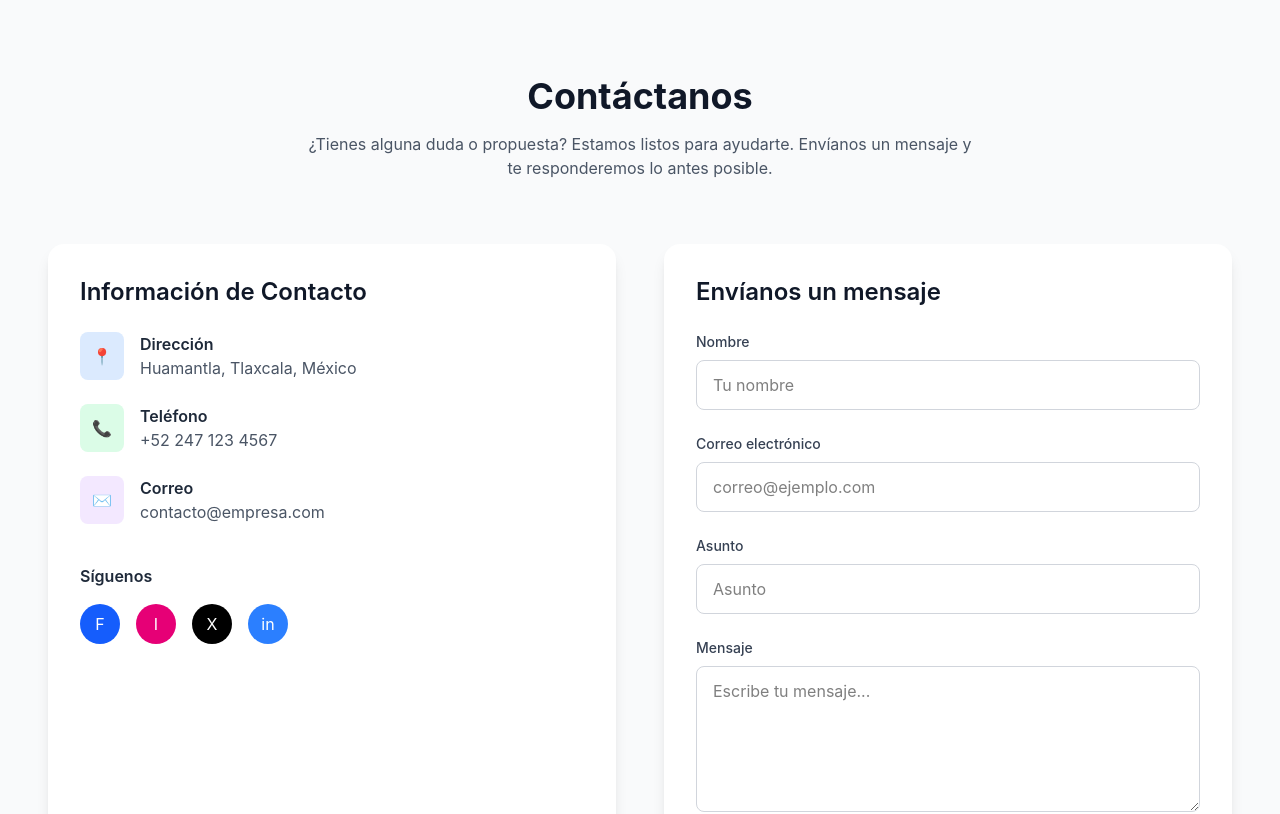
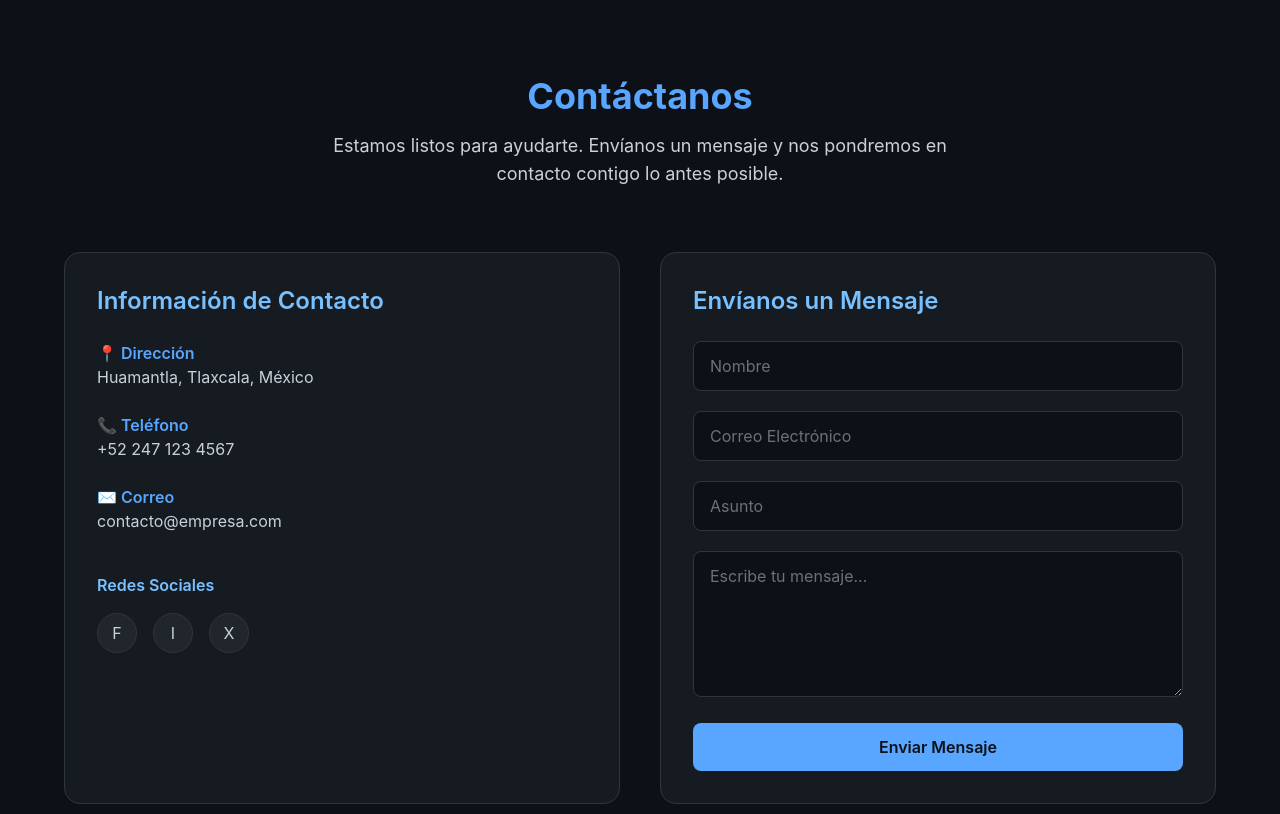
Before and after one commit to alampf/landing-page, a React (Vite) app: page / in a window 1280 px wide. Shown: the part 1480-2294 px from the top of the page. Built offline with nearby package versions, Linux system fonts and the light colour scheme.

Commit message:
change colors

```diff
--- a/src/pages/contact.jsx
+++ b/src/pages/contact.jsx
@@ -1,149 +1,130 @@
-import React from 'react'
+function Contact() {
+  return (
+    <section
+      id="contact"
+      className="bg-[#0d1117] text-[#c9d1d9] py-20 px-6"
+    >
+      <div className="max-w-6xl mx-auto">
 
-export default function Contact() {
-  return (
-    <section id="contact" class="py-20 bg-gray-50">
-    <div class="container mx-auto px-6 lg:px-12">
-
-        {/* <!-- Encabezado --> */}
-        <div class="text-center mb-16">
-            <h2 class="text-4xl font-bold text-gray-900">
+        {/* Encabezado */}
+        <div className="text-center mb-16">
+          <h2 className="text-4xl font-bold text-[#58a6ff] mb-4">
             Contáctanos
           </h2>
-            <p class="mt-4 text-gray-600 max-w-2xl mx-auto">
-                ¿Tienes alguna duda o propuesta? Estamos listos para ayudarte.
-                Envíanos un mensaje y te responderemos lo antes posible.
+
+          <p className="text-lg text-[#c9d1d9] max-w-2xl mx-auto">
+            Estamos listos para ayudarte. Envíanos un mensaje y nos
+            pondremos en contacto contigo lo antes posible.
           </p>
         </div>
 
-        <div class="grid lg:grid-cols-2 gap-12">
+        <div className="grid md:grid-cols-2 gap-10">
 
-            {/* <!-- Información --> */}
-            <div class="bg-white rounded-2xl shadow-lg p-8">
-                <h3 class="text-2xl font-semibold text-gray-900 mb-6">
+          {/* Información */}
+          <div className="bg-[#161b22] p-8 rounded-2xl border border-[#30363d]">
+
+            <h3 className="text-2xl font-semibold text-[#79c0ff] mb-6">
               Información de Contacto
             </h3>
 
-                <div class="space-y-6">
+            <div className="space-y-6">
 
-                    <div class="flex items-start gap-4">
-                        <div class="bg-blue-100 p-3 rounded-lg">
-                            📍
-                        </div>
               <div>
-                            <h4 class="font-semibold text-gray-800">Dirección</h4>
-                            <p class="text-gray-600">
+                <h4 className="font-semibold text-[#58a6ff]">
+                  📍 Dirección
+                </h4>
+                <p className="text-[#c9d1d9]">
                   Huamantla, Tlaxcala, México
                 </p>
               </div>
-                    </div>
 
-                    <div class="flex items-start gap-4">
-                        <div class="bg-green-100 p-3 rounded-lg">
-                            📞
-                        </div>
               <div>
-                            <h4 class="font-semibold text-gray-800">Teléfono</h4>
-                            <p class="text-gray-600">
+                <h4 className="font-semibold text-[#58a6ff]">
+                  📞 Teléfono
+                </h4>
+                <p className="text-[#c9d1d9]">
                   +52 247 123 4567
                 </p>
               </div>
-                    </div>
 
-                    <div class="flex items-start gap-4">
-                        <div class="bg-purple-100 p-3 rounded-lg">
-                            ✉️
-                        </div>
               <div>
-                            <h4 class="font-semibold text-gray-800">Correo</h4>
-                            <p class="text-gray-600">
+                <h4 className="font-semibold text-[#58a6ff]">
+                  ✉️ Correo
+                </h4>
+                <p className="text-[#c9d1d9]">
                   contacto@empresa.com
                 </p>
               </div>
             </div>
 
-                </div>
-
-                <div class="mt-10">
-                    <h4 class="font-semibold text-gray-800 mb-4">
-                        Síguenos
+            {/* Redes */}
+            <div className="mt-10">
+              <h4 className="font-semibold text-[#79c0ff] mb-4">
+                Redes Sociales
               </h4>
 
-                    <div class="flex gap-4">
-                        <a href="#" class="w-10 h-10 flex items-center justify-center rounded-full bg-blue-600 text-white hover:scale-110 transition">
+              <div className="flex gap-4">
+                <a
+                  href="#"
+                  className="w-10 h-10 rounded-full bg-[#21262d] border border-[#30363d] flex items-center justify-center hover:border-[#58a6ff] hover:text-[#58a6ff] transition"
+                >
                   F
                 </a>
 
-                        <a href="#" class="w-10 h-10 flex items-center justify-center rounded-full bg-pink-600 text-white hover:scale-110 transition">
+                <a
+                  href="#"
+                  className="w-10 h-10 rounded-full bg-[#21262d] border border-[#30363d] flex items-center justify-center hover:border-[#58a6ff] hover:text-[#58a6ff] transition"
+                >
                   I
                 </a>
 
-                        <a href="#" class="w-10 h-10 flex items-center justify-center rounded-full bg-black text-white hover:scale-110 transition">
+                <a
+                  href="#"
+                  className="w-10 h-10 rounded-full bg-[#21262d] border border-[#30363d] flex items-center justify-center hover:border-[#58a6ff] hover:text-[#58a6ff] transition"
+                >
                   X
-                        </a>
-
-                        <a href="#" class="w-10 h-10 flex items-center justify-center rounded-full bg-blue-500 text-white hover:scale-110 transition">
-                            in
                 </a>
               </div>
             </div>
+
           </div>
 
-            {/* <!-- Formulario --> */}
-            <div class="bg-white rounded-2xl shadow-lg p-8">
-                <h3 class="text-2xl font-semibold text-gray-900 mb-6">
-                    Envíanos un mensaje
+          {/* Formulario */}
+          <div className="bg-[#161b22] p-8 rounded-2xl border border-[#30363d]">
+
+            <h3 className="text-2xl font-semibold text-[#79c0ff] mb-6">
+              Envíanos un Mensaje
             </h3>
 
-                <form class="space-y-6">
+            <form className="space-y-5">
 
-                    <div>
-                        <label class="block text-sm font-medium text-gray-700 mb-2">
-                            Nombre
-                        </label>
               <input
                 type="text"
-                            placeholder="Tu nombre"
-                            class="w-full px-4 py-3 border border-gray-300 rounded-lg focus:outline-none focus:ring-2 focus:ring-blue-500"
+                placeholder="Nombre"
+                className="w-full bg-[#0d1117] border border-[#30363d] rounded-lg px-4 py-3 text-[#c9d1d9] focus:outline-none focus:border-[#58a6ff]"
               />
-                    </div>
 
-                    <div>
-                        <label class="block text-sm font-medium text-gray-700 mb-2">
-                            Correo electrónico
-                        </label>
               <input
                 type="email"
-                            placeholder="correo@ejemplo.com"
-                            class="w-full px-4 py-3 border border-gray-300 rounded-lg focus:outline-none focus:ring-2 focus:ring-blue-500"
+                placeholder="Correo Electrónico"
+                className="w-full bg-[#0d1117] border border-[#30363d] rounded-lg px-4 py-3 text-[#c9d1d9] focus:outline-none focus:border-[#58a6ff]"
               />
-                    </div>
 
-                    <div>
-                        <label class="block text-sm font-medium text-gray-700 mb-2">
-                            Asunto
-                        </label>
               <input
                 type="text"
                 placeholder="Asunto"
-                            class="w-full px-4 py-3 border border-gray-300 rounded-lg focus:outline-none focus:ring-2 focus:ring-blue-500"
+                className="w-full bg-[#0d1117] border border-[#30363d] rounded-lg px-4 py-3 text-[#c9d1d9] focus:outline-none focus:border-[#58a6ff]"
               />
-                    </div>
 
-                    <div>
-                        <label class="block text-sm font-medium text-gray-700 mb-2">
-                            Mensaje
-                        </label>
               <textarea
                 rows="5"
                 placeholder="Escribe tu mensaje..."
-                            class="w-full px-4 py-3 border border-gray-300 rounded-lg focus:outline-none focus:ring-2 focus:ring-blue-500"
+                className="w-full bg-[#0d1117] border border-[#30363d] rounded-lg px-4 py-3 text-[#c9d1d9] focus:outline-none focus:border-[#58a6ff]"
               ></textarea>
-                    </div>
 
               <button
                 type="submit"
-                        class="w-full bg-blue-600 text-white py-3 rounded-lg font-medium hover:bg-blue-700 transition duration-300"
+                className="w-full bg-[#58a6ff] text-[#0d1117] font-semibold py-3 rounded-lg hover:bg-[#79c0ff] transition duration-300"
               >
                 Enviar Mensaje
               </button>
@@ -152,7 +133,10 @@ export default function Contact() {
           </div>
 
         </div>
+
       </div>
     </section>
-  )
+  );
 }
+
+export default Contact;
```
Lines whose indentation alone changed are shown as unchanged.
